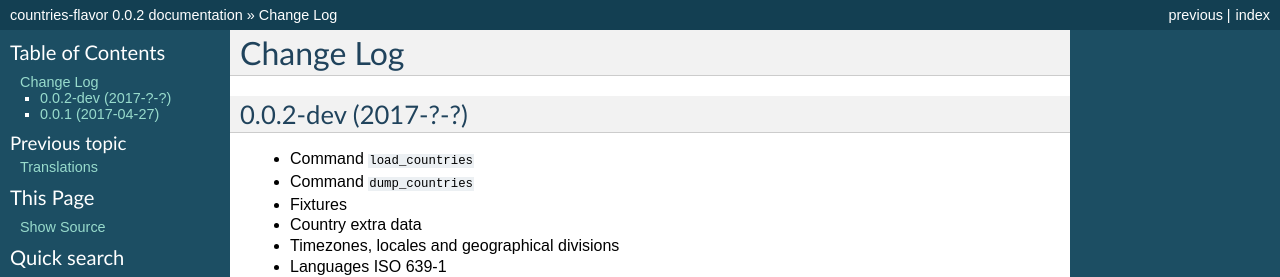
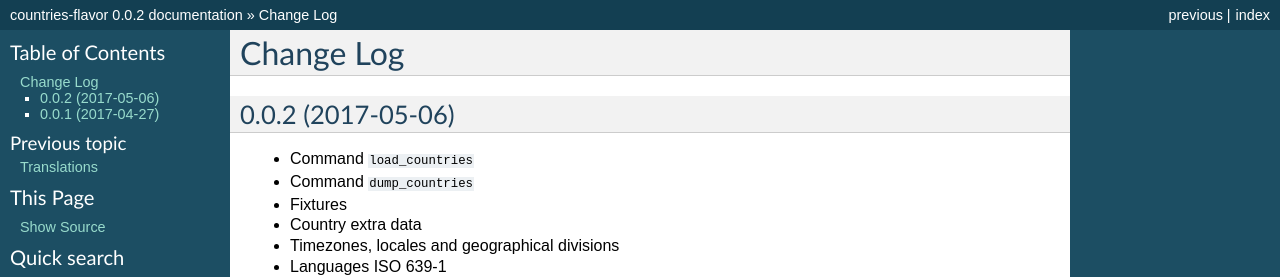
Before and after one commit to flavors/django-countries, a Sphinx documentation site: the page built from docs/changes.rst, in a window 1280 px wide. Shown: the top 277 px of the page. Built offline with Sphinx 7.4.7, drawn with Linux system fonts in a browser that asks for light colours.

Commit message:
Update release date

```diff
--- a/docs/changes.rst
+++ b/docs/changes.rst
@@ -1,7 +1,7 @@
 Change Log
 ==========
 
-0.0.2-dev (2017-?-?)
+0.0.2 (2017-05-06)
 --------------------
 
 * Command ``load_countries``
```
